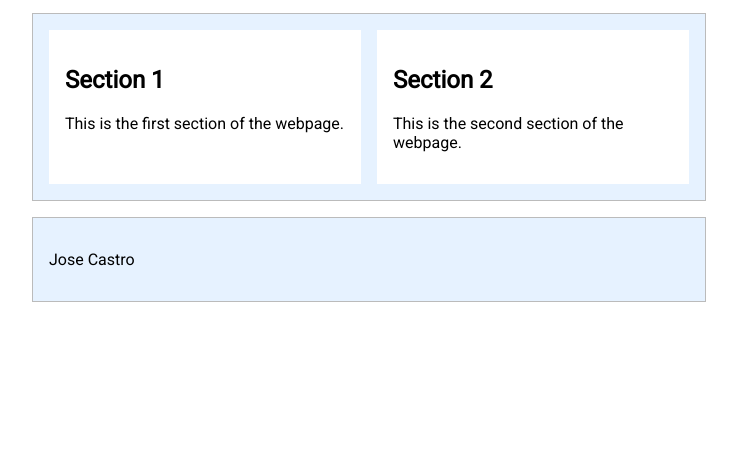
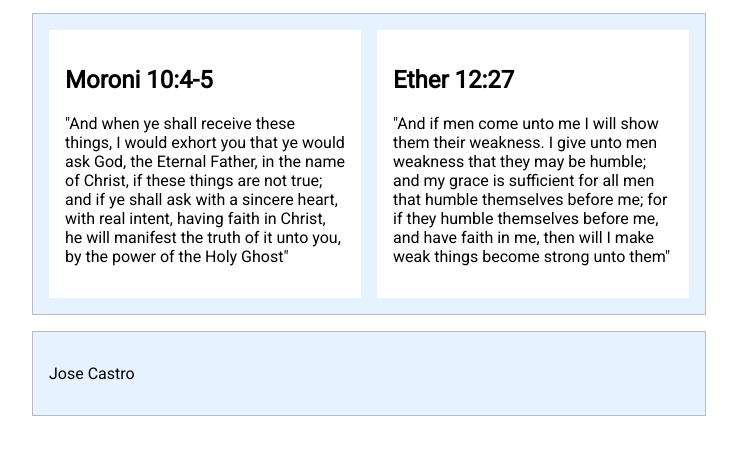
Before and after one commit to jic51/Dynamic-Web-Fundamentals---WDD-131, a plain HTML site: page media-query/media-query.html in a window 1280 px wide. Shown: the part 134-588 px from the top of the page, without its empty margins (271-1008 px from the left). Drawn offline with Linux system fonts and the light colour scheme.

Commit message:
2 scriptures and the paragraphs of the Book of Mormon were added

```diff
--- a/media-query/media-query.html
+++ b/media-query/media-query.html
@@ -13,12 +13,12 @@
     </header>
     <main>
         <section>
-            <h2>Section 1</h2>
-            <p>This is the first section of the webpage.</p>
+            <h2>Moroni 10:4-5 </h2>
+            <p>"And when ye shall receive these things, I would exhort you that ye would ask God, the Eternal Father, in the name of Christ, if these things are not true; and if ye shall ask with a sincere heart, with real intent, having faith in Christ, he will manifest the truth of it unto you, by the power of the Holy Ghost"</p>
         </section>
         <section>
-            <h2>Section 2</h2>
-            <p>This is the second section of the webpage.</p>
+            <h2>Ether 12:27</h2>
+            <p>"And if men come unto me I will show them their weakness. I give unto men weakness that they may be humble; and my grace is sufficient for all men that humble themselves before me; for if they humble themselves before me, and have faith in me, then will I make weak things become strong unto them"</p>
         </section>
     </main>
     <footer>
```
